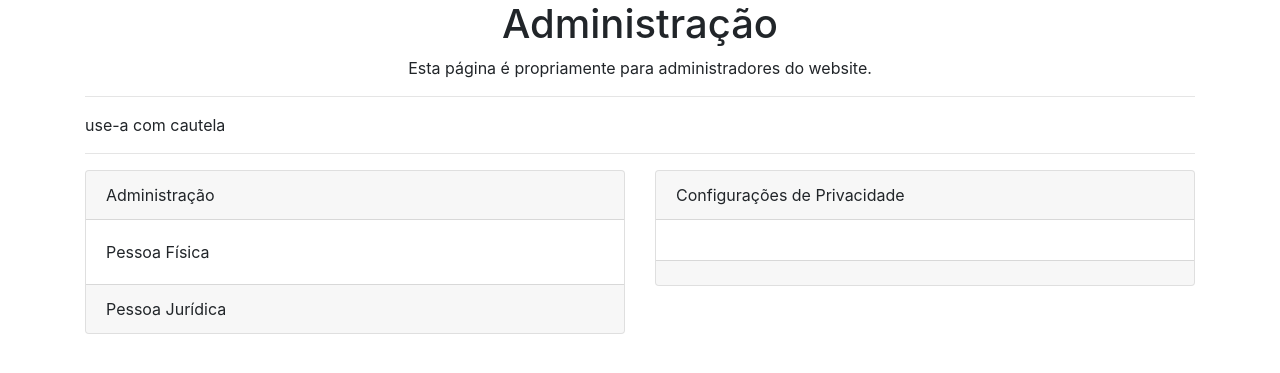
After one commit to ViniciusH97/Projeto_EE, a Django app: template EmpregoCerto/app/templates/admin/admin.html in a window 1280 px wide. The commit adds this page. Shown: the top 373 px of the page. Run offline with Django 4.2, Linux system fonts and the light colour scheme; the template is opened without the code that fills it, so the values that code supplies are empty; some libraries are stand-ins or nearby versions.

Commit message:
Add files via upload

```diff
--- a/EmpregoCerto/app/templates/Empresas/empresas.html
+++ b/EmpregoCerto/app/templates/Empresas/empresas.html
@@ -4,8 +4,8 @@
   <meta charset="UTF-8">
   <meta name="viewport" content="width=device-width, initial-scale=1.0">
   <title>Consulta</title>
-  <!-- Incluindo Bootstrap CSS -->
   <link rel="stylesheet" href="https://maxcdn.bootstrapcdn.com/bootstrap/4.5.2/css/bootstrap.min.css">
+  <link rel="icon" href="{% static 'favicon.ico' %}" type="image/x-icon">
 <style>
 
     @import url('https://fonts.googleapis.com/css2?family=Sigmar:wght@400&display=swap');
--- /dev/null
+++ b/EmpregoCerto/app/templates/admin/admin.html
@@ -0,0 +1,50 @@
+<!DOCTYPE html>
+<html lang="en">
+<head>
+    <meta charset="UTF-8">
+    <meta name="viewport" content="width=device-width, initial-scale=1.0">
+    <title>Página ADM</title>
+    <link rel="stylesheet" href="https://stackpath.bootstrapcdn.com/bootstrap/4.5.2/css/bootstrap.min.css">
+    <!-- Add your custom CSS link here -->
+    <link rel="stylesheet" href="{% url 'admin' %}">
+</head>
+<body>
+    <div class="container">
+        <h1 class="text-center">Administração</h1>
+        <p class="text-center">Esta página é propriamente para administradores do website.</p>
+        <hr>use-a com cautela<hr>
+
+        <div class="row">
+            <div class="col-md-6">
+                <div class="card">
+                    <div class="card-header">
+                        Administração
+                    </div>
+                    <div class="card-body">
+                       Pessoa Física
+                    </div>
+                    <div class="card-footer">
+                       Pessoa Jurídica
+                    </div>
+                </div>
+            </div>
+
+            <div class="col-md-6">
+                <div class="card">
+                    <div class="card-header">
+                        Configurações de Privacidade
+                    </div>
+                    <div class="card-body">
+
+                    </div>
+                    <div class="card-footer">
+
+                    </div>
+                </div>
+            </div>
+        </div>
+    </div>
+
+    <script src="https://stackpath.bootstrapcdn.com/bootstrap/4.5.2/js/bootstrap.min.js"></script>
+</body>
+</html>
--- a/EmpregoCerto/app/templates/cadastro/cadastro.html
+++ b/EmpregoCerto/app/templates/cadastro/cadastro.html
@@ -6,6 +6,7 @@
   <title>Cadastro</title>
   <!-- Bootstrap CSS -->
   <link rel="stylesheet" href="https://stackpath.bootstrapcdn.com/bootstrap/4.5.2/css/bootstrap.min.css">
+  <link rel="icon" href="{% static 'favicon.ico' %}" type="image/x-icon">
   <style>
     @import url('https://fonts.googleapis.com/css2?family=Sigmar:wght@400&display=swap');
 
--- a/EmpregoCerto/app/templates/login.html
+++ b/EmpregoCerto/app/templates/login.html
@@ -8,6 +8,7 @@
   <!-- Incluindo Bootstrap CSS -->
   <link rel="stylesheet" href="https://maxcdn.bootstrapcdn.com/bootstrap/4.5.2/css/bootstrap.min.css">
   <link rel="stylesheet" href="https://cdnjs.cloudflare.com/ajax/libs/font-awesome/6.0.0/css/all.min.css">
+  <link rel="icon" href="{% static 'favicon.ico' %}" type="image/x-icon">
 
   <style>
     /* Importar a fonte personalizada Sigmar */
@@ -148,7 +149,6 @@
 </body>
 </html>
 
-<!-- Incluindo jQuery e Bootstrap JS -->
 <script src="https://code.jquery.com/jquery-3.5.1.slim.min.js"></script>
 <script src="https://cdn.jsdelivr.net/npm/@popperjs/core@2.9.1/dist/umd/popper.min.js"></script>
 <script src="https://maxcdn.bootstrapcdn.com/bootstrap/4.5.2/js/bootstrap.min.js"></script>
--- a/EmpregoCerto/app/templates/pagconfig/pagconfig.html
+++ b/EmpregoCerto/app/templates/pagconfig/pagconfig.html
@@ -8,6 +8,7 @@
   <!-- Incluindo Bootstrap CSS -->
   <link rel="stylesheet" href="https://maxcdn.bootstrapcdn.com/bootstrap/4.5.2/css/bootstrap.min.css">
   <link rel="stylesheet" href="https://cdnjs.cloudflare.com/ajax/libs/font-awesome/6.0.0/css/all.min.css">
+  <link rel="icon" href="{% static 'favicon.ico' %}" type="image/x-icon">
 
   <style>
     /* Importar a fonte personalizada Sigmar */
--- a/EmpregoCerto/app/templates/pagina_inicial/pagina_inicial.html
+++ b/EmpregoCerto/app/templates/pagina_inicial/pagina_inicial.html
@@ -7,6 +7,7 @@
   <title>Página Inicial</title>
   <link rel="stylesheet" href="https://maxcdn.bootstrapcdn.com/bootstrap/4.5.2/css/bootstrap.min.css">
   <link rel="stylesheet" href="https://cdnjs.cloudflare.com/ajax/libs/font-awesome/6.0.0/css/all.min.css">
+  <link rel="icon" href="{% static 'favicon.ico' %}" type="image/x-icon">
 
   <style>
     /* Importar a fonte personalizada Sigmar */
--- a/EmpregoCerto/app/templates/vagas/vagas.html
+++ b/EmpregoCerto/app/templates/vagas/vagas.html
@@ -5,6 +5,7 @@
     <meta name="viewport" content="width=device-width, initial-scale=1.0">
     <title>Consultar Vagas</title>
     <link rel="stylesheet" href="https://maxcdn.bootstrapcdn.com/bootstrap/4.5.2/css/bootstrap.min.css">
+    <link rel="icon" href="{% static 'favicon.ico' %}" type="image/x-icon">
 </head>
 <body>
 
--- a/EmpregoCerto/config/urls.py
+++ b/EmpregoCerto/config/urls.py
@@ -6,7 +6,7 @@ from app import views
 from app.views import *
 
 urlpatterns = [
-    path('admin/', admin.site.urls),
+    path('admin/', views.admin, name='admin'),
     path('', login_view, name='login'),
     path('pagina_inicial/', views.pagina_inicial, name='pagina_inicial'),
     path('empresas/', empresa ,name='empresas'),
```
Also changed, not shown: EmpregoCerto/app/templates/Usuarios/usuarios.html (+14 -0 lines), EmpregoCerto/app/views.py (+7 -0 lines), EmpregoCerto/app/templates/static/favicon.ico (added).
